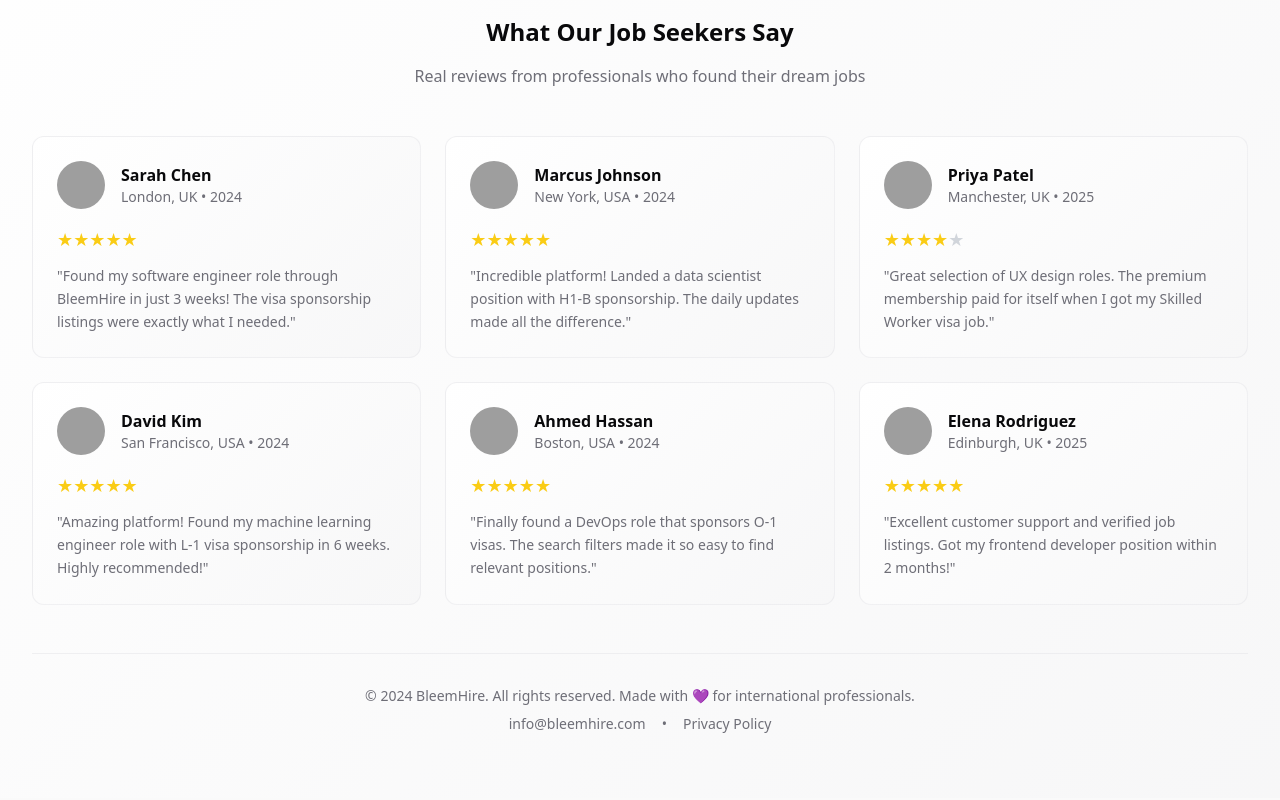
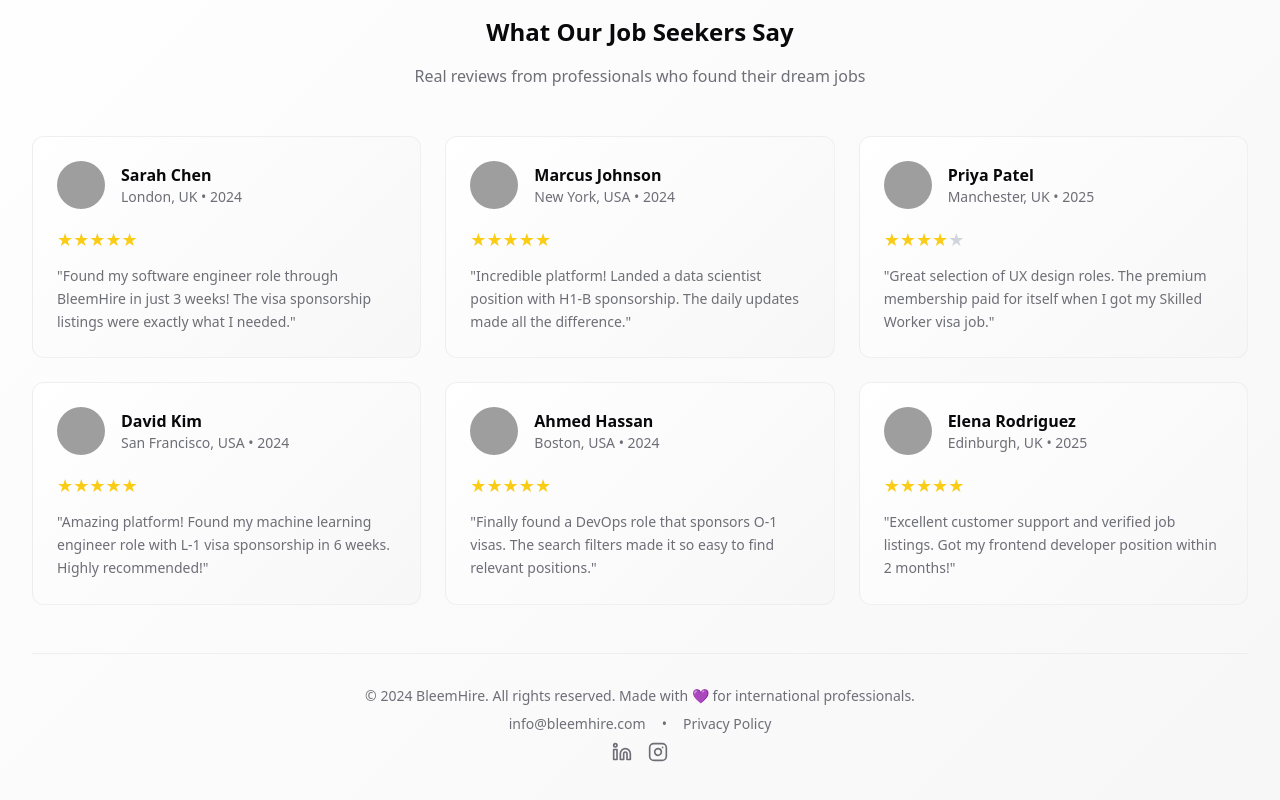
Before and after one commit to Isaacprogi/beem, a React (Vite) app: page /post-job in a window 1280 px wide. Shown: the part 1651-2451 px from the top of the page. Built offline with nearby package versions, Linux system fonts and the light colour scheme; grey boxes are pictures that could not be loaded.

Commit message:
Add social media logos
Include LinkedIn and Instagram logos at the bottom of the page.

```diff
--- a/src/components/Footer.tsx
+++ b/src/components/Footer.tsx
@@ -1,3 +1,5 @@
+import { Linkedin, Instagram } from "lucide-react";
+
 export const Footer = () => {
   return (
     <footer className="bg-gradient-surface border-t border-border/50 mt-16">
@@ -180,6 +182,14 @@ export const Footer = () => {
             <span>•</span>
             <a href="/privacy-policy" className="hover:text-primary transition-colors">Privacy Policy</a>
           </div>
+          <div className="flex items-center justify-center gap-4 mt-4">
+            <a href="https://linkedin.com" target="_blank" rel="noopener noreferrer" className="hover:text-primary transition-colors">
+              <Linkedin size={20} />
+            </a>
+            <a href="https://instagram.com" target="_blank" rel="noopener noreferrer" className="hover:text-primary transition-colors">
+              <Instagram size={20} />
+            </a>
+          </div>
         </div>
       </div>
     </footer>
```
